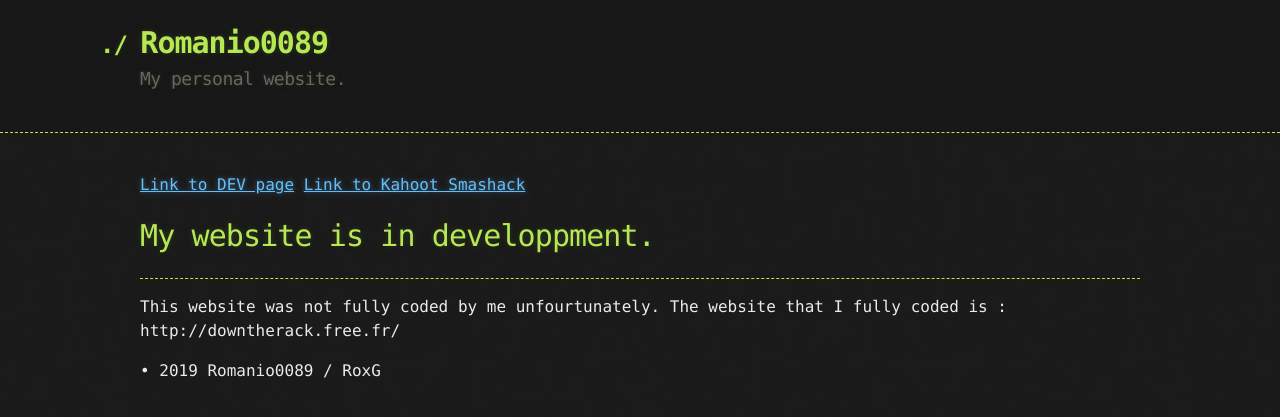
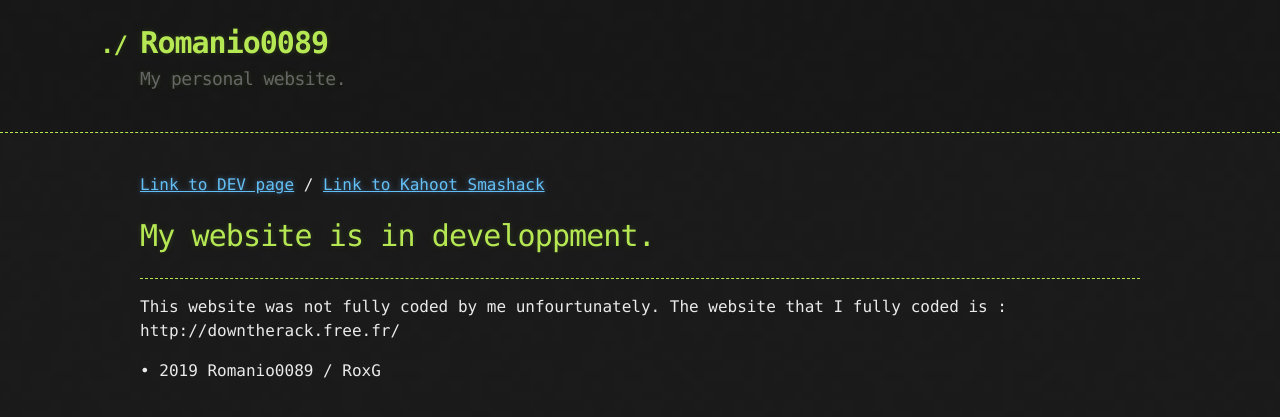
Before and after one commit to Romanio0089/romanio0089.github.io, a Jekyll site: the page built from index.md, in a window 1280 px wide. Shown: the top 417 px of the page. Built offline with Jekyll 4.4.1, drawn with Linux system fonts in a browser that asks for light colours.

```diff
--- a/index.md
+++ b/index.md
@@ -2,7 +2,7 @@
 layout: default
 ---
 
-[Link to DEV page](./dev.html)    [Link to Kahoot Smashack](./kahootsmashack)
+[Link to DEV page](./dev.html) / [Link to Kahoot Smashack](./kahootsmashack)
 
 
 
```
